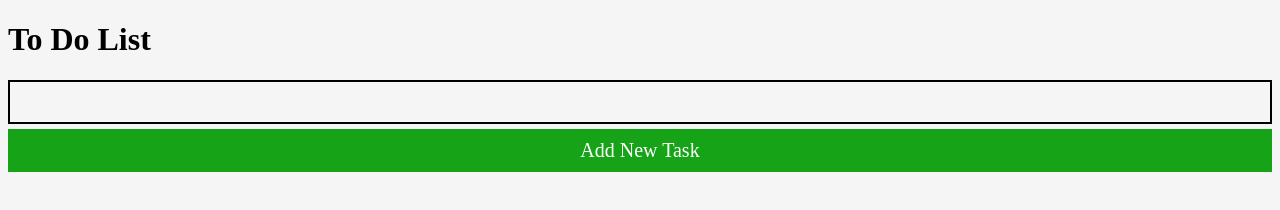
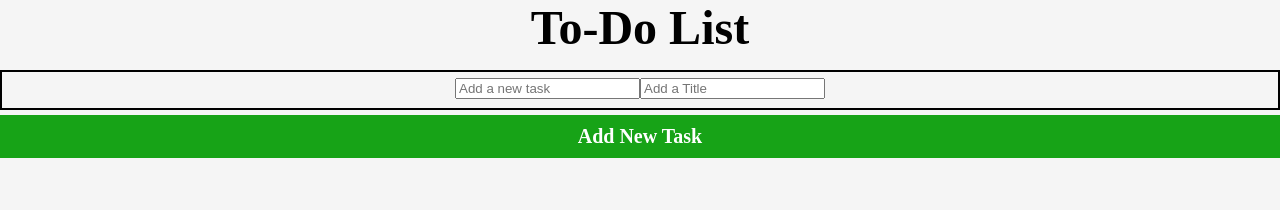
Before and after one commit to Wincc88/todo-list, a website built with webpack: page src/template.html in a window 1280 px wide. Both pictures are taken after a click on the element "Click to start Your To Do tasks". Built offline with nearby package versions, Linux system fonts and the light colour scheme.

Commit message:
add input fields and styling

```diff
--- a/src/addtask.js
+++ b/src/addtask.js
@@ -7,12 +7,30 @@ export function addTask() {
 
         const beforeTopDiv = document.createElement('div');
         beforeTopDiv.id = 'beforeTopdiv';
-    beforeTopDiv.ariaPlaceholder = 'befdiv';
+
+                const inputDetails = document.createElement('input');
+                    // input.type = "text";
+                        inputDetails.id = "taskInput";
+                        inputDetails.name = "details";
+                        inputDetails.required = true;
+                        inputDetails.placeholder = "Add a new task";
+
+                const inputTitle = document.createElement('input');
+                        inputTitle.id = "titleInput";
+                        inputTitle.name = "title";
+                        inputTitle.required = true;
+                        inputTitle.placeholder = "Add a Title";
+
+                beforeTopDiv.appendChild(inputDetails);
+                beforeTopDiv.appendChild(inputTitle);
                 Intro.appendChild(beforeTopDiv);
 
         const topDiv = document.createElement('div');
         topDiv.id = 'topDiv';
         topDiv.textContent = "Add New Task";
+        topDiv.type = "submit";
+        topDiv.name = "addTaskButton";
+        topDiv.value = "Add Task";
         Intro.appendChild(topDiv);
 
 }
--- a/src/styles.css
+++ b/src/styles.css
@@ -1,6 +1,28 @@
+* {
+    box-sizing: border-box;
+    margin: 0;
+
+}
+
 body {
     background-color: whitesmoke;
 }
+
+#topIntro {
+    font-size: 24px;
+    font-weight: bold;
+    margin-bottom: 10px;
+    text-align: center;
+    cursor: pointer;
+}
+
+#subIntro {
+    font-size: 18px;
+    margin-bottom: 15px;
+    text-align: center;
+    cursor: pointer;
+}
+
 #topDiv {
     font-size: 20px;
 
@@ -9,6 +31,7 @@ body {
     background-color:rgb(23, 163, 23);
     text-align: center;
     padding: 10px;
+    cursor: pointer;
 }
 
 #beforeTopdiv {
@@ -17,3 +40,12 @@ body {
     margin-bottom: 5px;
 
 }
+
+.beforeTopDiv taskInput[type="text"], titleInput[type="text"] {
+    width: 40%;
+    height: 60px;
+    font-size: 16px;
+    padding: 5px;
+    border: 2px solid black;
+
+}
--- a/src/template.html
+++ b/src/template.html
@@ -6,7 +6,7 @@
     <title>My ToDO List</title>
 </head>
 <body>
-    <div id="topIntro"> <h1>To Do List</h1>
+    <div id="topIntro"> <h1>To-Do List</h1>
 
         <div id="subIntro">Click to start Your To Do tasks</div>
 
```
Lines whose indentation alone changed are shown as unchanged.
